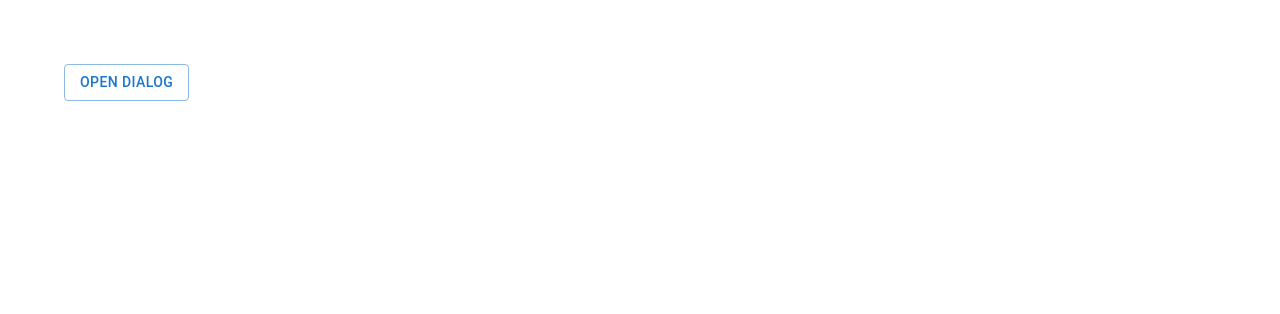
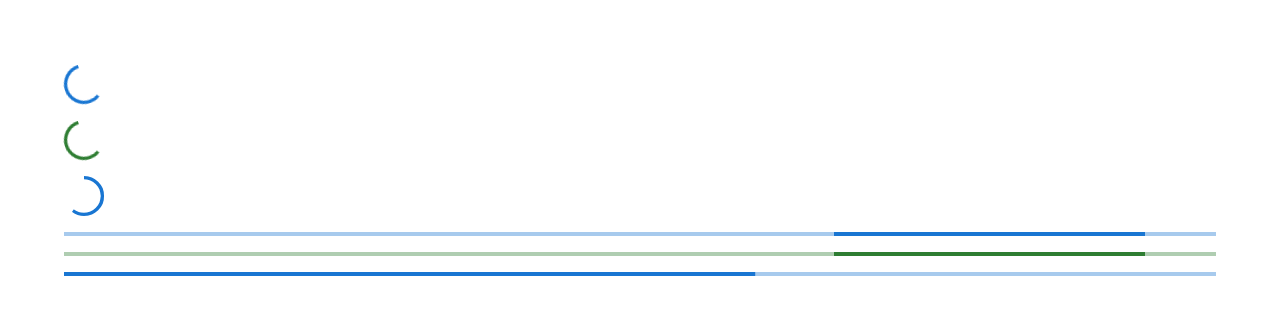
Before and after one commit to Zyar3k/material-ui_training, a React (Create React App) app: page / in a window 1280 px wide. Shown: the top 314 px of the page. Built offline with nearby package versions, Linux system fonts and the light colour scheme.

Commit message:
Mui progress

```diff
--- a/src/App.tsx
+++ b/src/App.tsx
@@ -1,5 +1,6 @@
 import "./App.css";
-import MuiDialog from "./components/MuiDialog";
+// import MuiDialog from "./components/MuiDialog";
+import MuiProgress from "./components/MuiProgress";
 // import MuiAlert from "./components/MuiAlert";
 // import MuiSnackbar from "./components/MuiSnackbar";
 // import MuiTable from "./components/MuiTable";
@@ -58,7 +59,8 @@
       {/* <MuiTable /> */}
       {/* <MuiAlert /> */}
       {/* <MuiSnackbar /> */}
-      <MuiDialog />
+      {/* <MuiDialog /> */}
+      <MuiProgress />
     </div>
   );
 }
--- /dev/null
+++ b/src/components/MuiProgress.tsx
@@ -0,0 +1,16 @@
+import { Stack, CircularProgress, LinearProgress } from "@mui/material";
+
+const MuiProgress = () => {
+  return (
+    <Stack spacing={2}>
+      <CircularProgress />
+      <CircularProgress color="success" />
+      <CircularProgress variant="determinate" value={60} />
+      <LinearProgress />
+      <LinearProgress color="success" />
+      <LinearProgress variant="determinate" value={60} />
+    </Stack>
+  );
+};
+
+export default MuiProgress;
```
